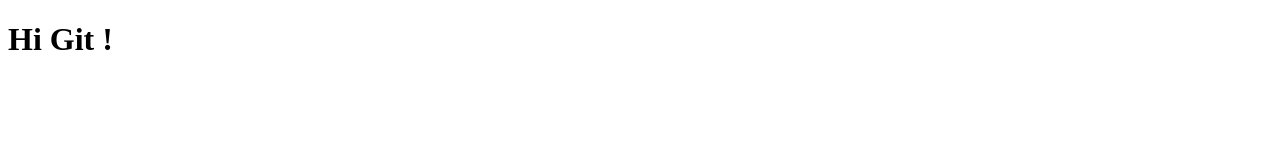
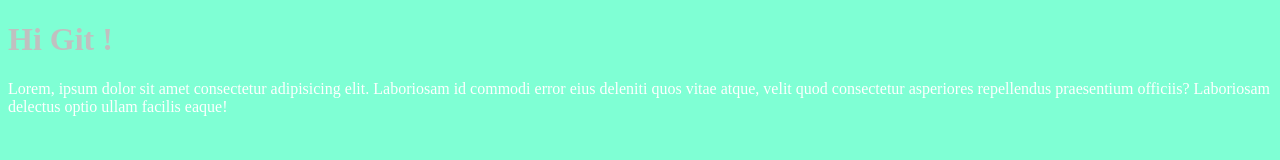
Before and after one commit to JonathanFauchoux/git, a plain HTML site: page index.html in a window 1280 px wide. Drawn offline with Linux system fonts and the light colour scheme.

Commit message:
commit ajout header

```diff
--- a/index.html
+++ b/index.html
@@ -4,8 +4,13 @@
     <meta charset="UTF-8">
     <meta name="viewport" content="width=device-width, initial-scale=1.0">
     <title>Git</title>
+    <link rel="stylesheet" href="style.css">
 </head>
 <body>
-    <h1>Hi Git !</h1>
+    <header>
+        <h1>Hi Git !</h1>
+        <p>Lorem, ipsum dolor sit amet consectetur adipisicing elit. Laboriosam id commodi error eius deleniti quos vitae atque, velit quod consectetur asperiores repellendus praesentium officiis? Laboriosam delectus optio ullam facilis eaque!</p>
+    </header>
+
 </body>
 </html>
--- /dev/null
+++ b/style.css
@@ -0,0 +1,10 @@
+body{
+    background-color: aquamarine;
+}
+
+h1{
+    color: silver
+}
+p{
+    color: white
+}
```
